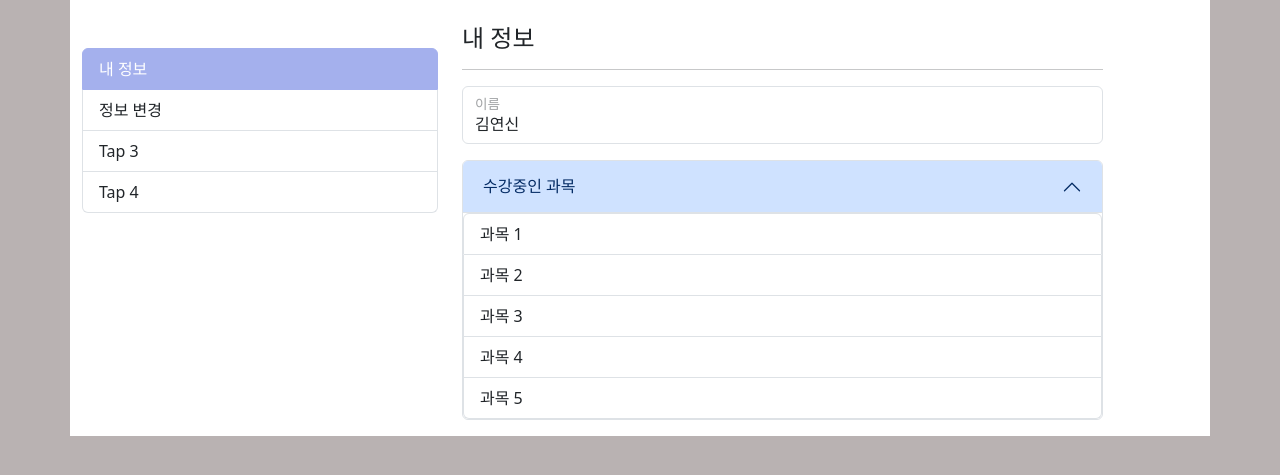
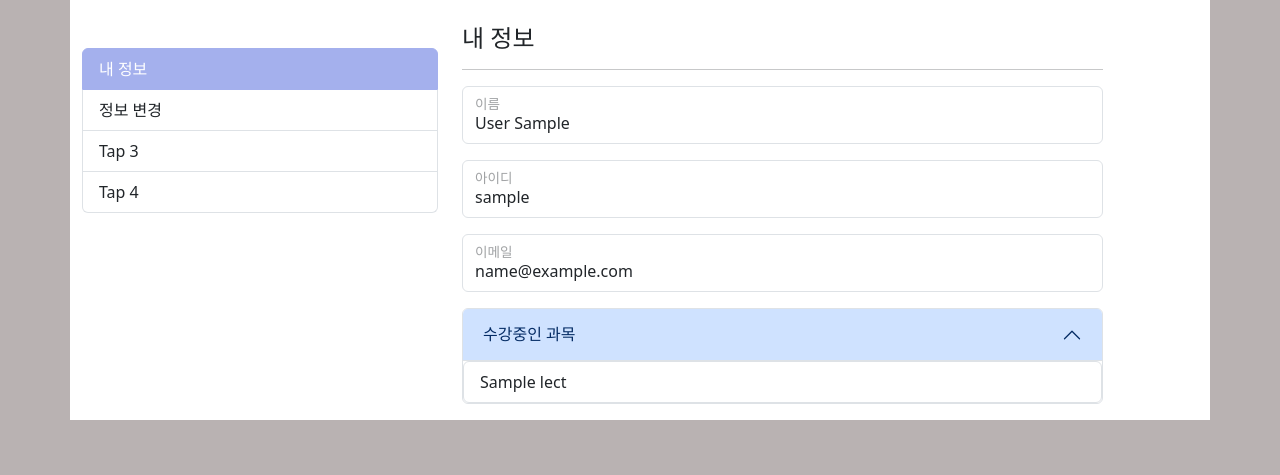
Before and after one commit to king258436/ChungbukStudyCommnity, a Django app: template templates/accounts/MyPage.html in a window 1280 px wide. Shown: the part 56-531 px from the top of the page. Run offline with Django 3.2, Linux system fonts and the light colour scheme; the template is opened without the code that fills it: most values are stand-ins (such as "Sample title", 1, 10 or a date in 2020).

Commit message:
Fix MyInfo
유저별로 정보나오도록 수정 및 수강중인 Lecture DB이용해 수강중인 과목 나오도록 변경

```diff
--- a/accounts/admin.py
+++ b/accounts/admin.py
@@ -1,3 +1,6 @@
 from django.contrib import admin
 from .models import *
 # Register your models here.
+
+admin.site.register(Lecture)
+admin.site.register(LectList)
--- a/accounts/views.py
+++ b/accounts/views.py
@@ -22,7 +22,10 @@ def Forget(request):
     return render(request, 'accounts/ps_change.html')
 
 def MyPage(request):
-    return render(request, 'accounts/MyPage.html')
+    userInfo = request.user
+    myLects = LectList.objects.get(username = request.user.username)
+    myLects = myLects.myLect.all()
+    return render(request, 'accounts/MyPage.html', { 'MyLects' : myLects, 'userInfo' : userInfo})
 
 def InfoChange(request):
     if request == 'POST':
--- a/templates/accounts/MyPage.html
+++ b/templates/accounts/MyPage.html
@@ -17,8 +17,16 @@
                         <br><h4>내 정보</h4>
                         <hr>
                         <div class="form-floating mb-3">
-                            <input type="text" readonly name="name" id="name" class="form-control" value="김연신">
+                            <input type="text" readonly name="name" id="name" class="form-control" value="{{ userInfo.last_name }} {{userInfo.first_name}}">
                             <label for="name" class="form-label">이름</label>
+                        </div>
+                        <div class="form-floating mb-3">
+                            <input type="text" readonly name="userid" id="userid" class="form-control" value="{{ userInfo.username }}">
+                            <label for="userid" class="form-label">아이디</label>
+                        </div>
+                        <div class="form-floating mb-3">
+                            <input type="text" readonly name="email" id="email" class="form-control" value="{{ userInfo.email}}">
+                            <label for="email" class="form-label">이메일</label>
                         </div>
                         <div class="form-floating mb-3">
                             <div class="accordion" id="accordionExample">
@@ -31,12 +39,10 @@
                                     <div id="collapseOne" class="accordion-collapse collapse show" aria-labelledby="headingOne" data-bs-parent="#courses_example">
                                         <div class="col-md">
                                             <div class="list-group">
-                                                <a href="과목1 게시판" class="list-group-item list-group-item-action">과목 1</a>
-                                                <a href="과목2 게시판" class="list-group-item list-group-item-action">과목 2</a>
-                                                <a href="과목3 게시판" class="list-group-item list-group-item-action">과목 3</a>
-                                                <a href="과목4 게시판" class="list-group-item list-group-item-action">과목 4</a>
-                                                <a href="과목5 게시판" class="list-group-item list-group-item-action">과목 5</a>
-                                            </div>
+                                                {% for Lect in MyLects %}
+                                                <a href="/" class="list-group-item list-group-item-action">{{Lect.lectName}}</a>
+                                                <!--일단 메인페이지로 가게 설정해두었숩니다 ^^7-->
+                                                {% endfor %}
                                         </div>
                                     </div>
                                 </div>
```
Also changed, not shown: accounts/models.py (+7 -1 lines), accounts/migrations/0005_lectlist_remove_lecture_students_delete_student_and_more.py (added), db.sqlite3.
